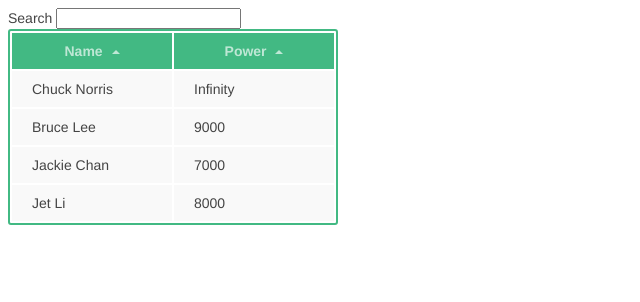
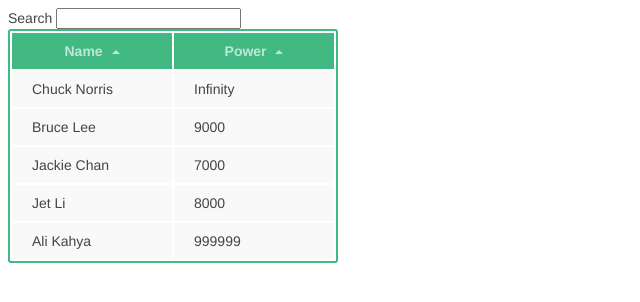
Before and after one commit to MrOakenShield/vue-2.x-Examples, a website: page vue-20-grid-component/index.html in a window 1280 px wide. Shown: the whole page, without its empty margins (0-640 px from the left). Drawn offline with nearby package versions, Linux system fonts and the light colour scheme.

Commit message:
Update index.html

```diff
--- a/vue-20-grid-component/index.html
+++ b/vue-20-grid-component/index.html
@@ -112,7 +112,8 @@
             { name: "Chuck Norris", power: Infinity },
             { name: "Bruce Lee", power: 9000 },
             { name: "Jackie Chan", power: 7000 },
-            { name: "Jet Li", power: 8000 }
+            { name: "Jet Li", power: 8000 },
+            { name: "Ali Kahya", power: 999999 }
           ]
         }
       });
```
